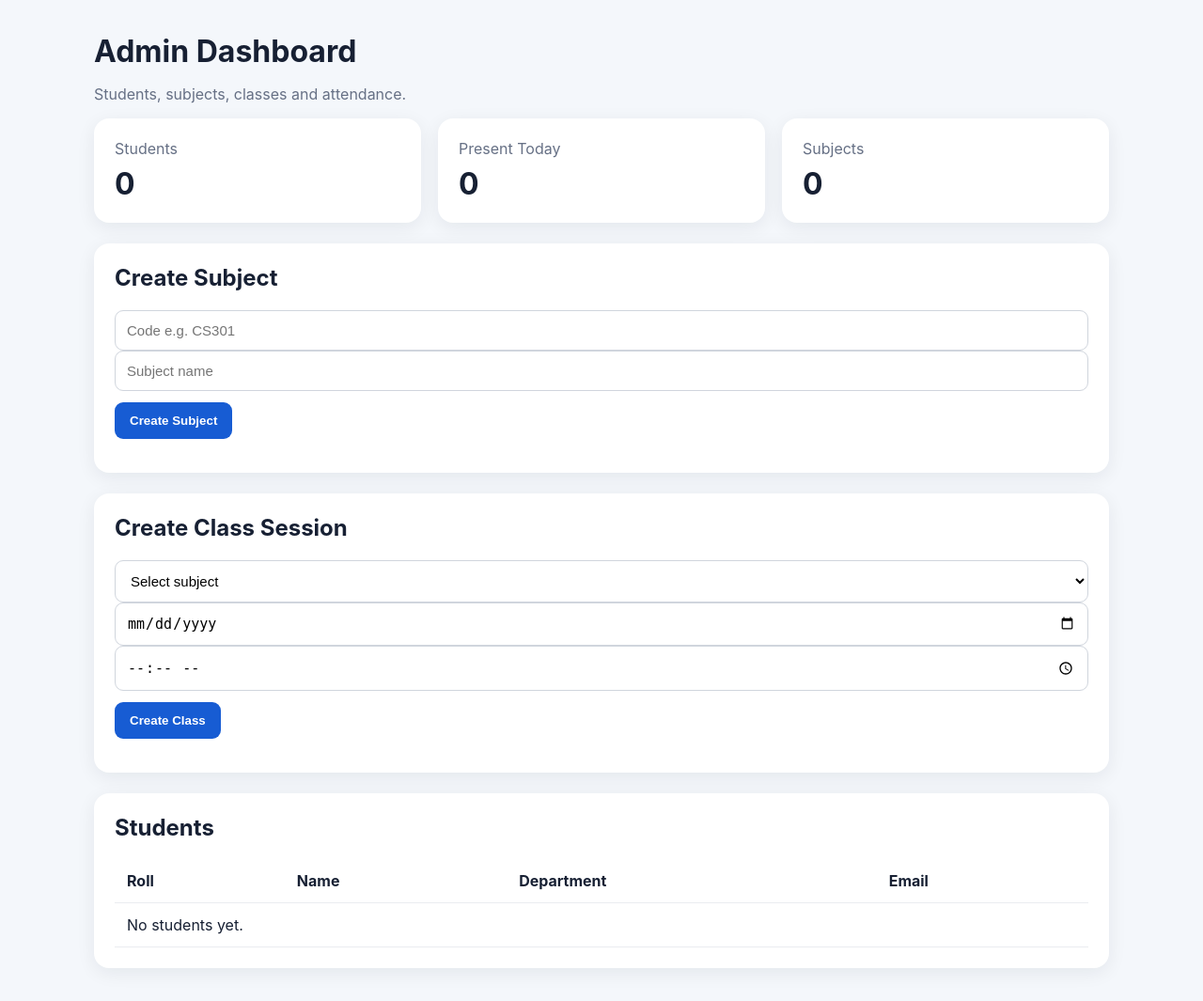
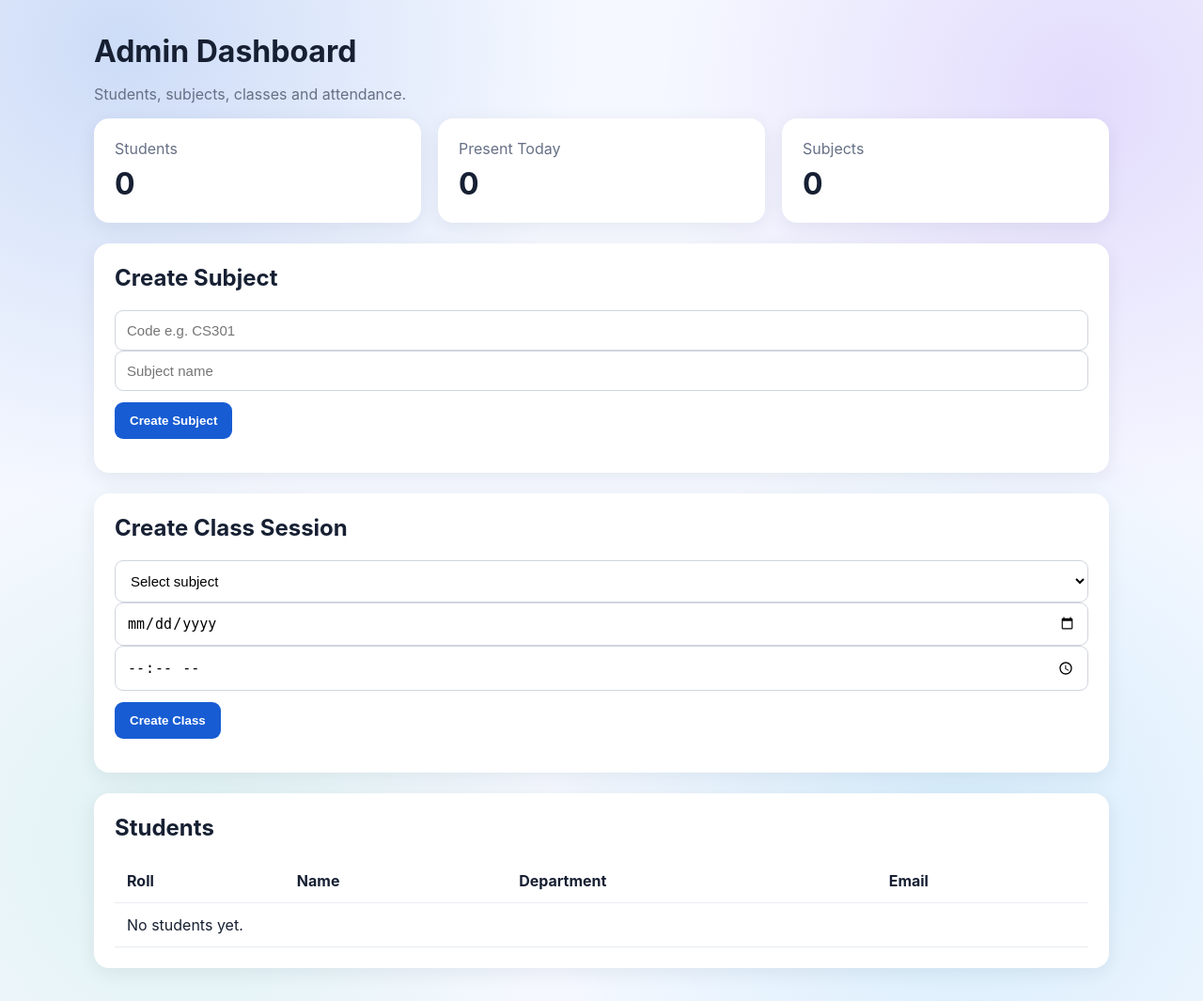
Before and after one commit to pavankumarpunugu/real-time-face-attendance, a Flask app: page /admin in a window 1280 px wide. Shown: the part 64-1129 px from the top of the page at 94% size. Run offline with Flask 3, Linux system fonts and the light colour scheme; the visitor is signed in with stand-in values (Sample User, id 1); some libraries are stand-ins or nearby versions.

Commit message:
Update style.css

```diff
--- a/static/style.css
+++ b/static/style.css
@@ -1,14 +1,35 @@
 * {
     box-sizing: border-box;
 }
-
 body {
     margin: 0;
     font-family: Inter, Arial, sans-serif;
-    background: #f4f7fb;
+
+    background:
+        radial-gradient(
+            circle at 10% 10%,
+            rgba(23, 92, 211, 0.18),
+            transparent 32%
+        ),
+        radial-gradient(
+            circle at 90% 15%,
+            rgba(124, 58, 237, 0.15),
+            transparent 30%
+        ),
+        radial-gradient(
+            circle at 80% 85%,
+            rgba(14, 165, 233, 0.14),
+            transparent 32%
+        ),
+        radial-gradient(
+            circle at 15% 85%,
+            rgba(16, 185, 129, 0.10),
+            transparent 28%
+        ),
+        #f5f8ff;
+
     color: #172033;
 }
-
 /* TOP NAVIGATION */
 
 .topbar {
```
